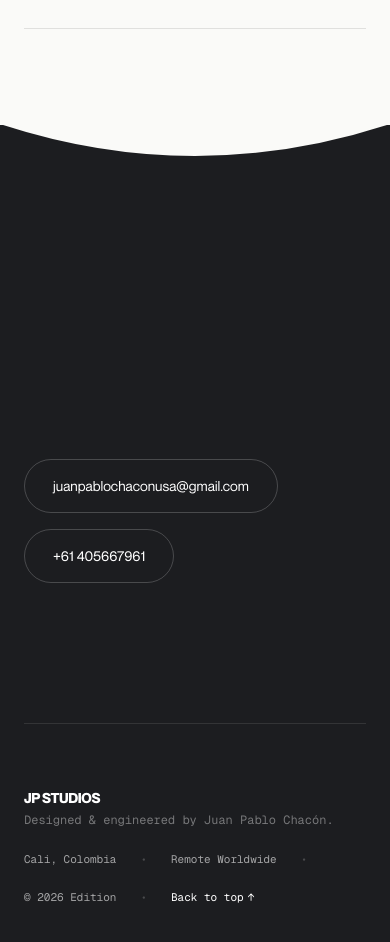
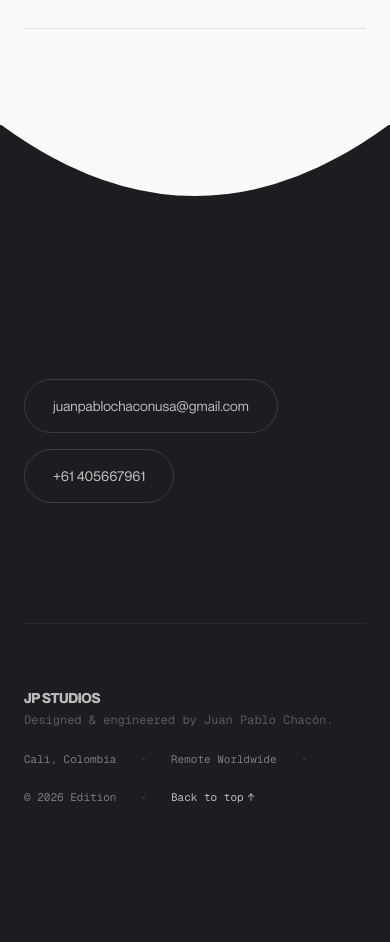
Before and after one commit to Juanpa571/portfolio, a React (Vite) app: page / in a window 390 px wide. Shown: the part 4020-4962 px from the top of the page. Built offline with nearby package versions, Linux system fonts and the light colour scheme.

Commit message:
feat(footer): make entrance horizon curve aggressively deep, monumental, and synced with content parallax

```diff
--- a/src/components/layout/Footer.tsx
+++ b/src/components/layout/Footer.tsx
@@ -10,14 +10,17 @@ gsap.registerPlugin(ScrollTrigger);
 export const Footer: React.FC = () => {
   const sectionRef = useRef<HTMLElement | null>(null);
   const curvePathRef = useRef<SVGPathElement | null>(null);
+  const contentRef = useRef<HTMLDivElement | null>(null);
   const headlineRef = useRef<HTMLDivElement | null>(null);
 
   useEffect(() => {
     if (!sectionRef.current) return;
 
     const ctx = gsap.context(() => {
-      // 1. Dynamic SVG Horizon Morph (Snellenberg-inspired geometric curve)
+      // 1. Monumental SVG Horizon Morph (Aggressive, deep geometric scoop)
       if (curvePathRef.current) {
+        const MAX_CURVE_HEIGHT = 320;
+
         const updateCurve = (h: number) => {
           if (curvePathRef.current) {
             curvePathRef.current.setAttribute(
@@ -31,12 +34,33 @@ export const Footer: React.FC = () => {
           trigger: sectionRef.current,
           start: 'top bottom',
           end: 'top 20%',
-          scrub: 0.5,
+          scrub: 0.8,
           onUpdate: (self) => {
-            const currentH = (1 - self.progress) * 100;
+            // Cubic falloff for dramatic initial tension and snappy flattening
+            const progress = self.progress;
+            const currentH = Math.pow(1 - progress, 1.2) * MAX_CURVE_HEIGHT;
             updateCurve(currentH);
           },
         });
+      }
+
+      // Parallax upward slide of footer content synced with the horizon reveal
+      if (contentRef.current) {
+        gsap.fromTo(
+          contentRef.current,
+          { y: -100, opacity: 0.7 },
+          {
+            y: 0,
+            opacity: 1,
+            ease: 'none',
+            scrollTrigger: {
+              trigger: sectionRef.current,
+              start: 'top bottom',
+              end: 'top 25%',
+              scrub: 0.8,
+            },
+          }
+        );
       }
 
       // 2. Monumental Typography entrance on container lines (clean separation from letter physics)
@@ -70,23 +94,26 @@ export const Footer: React.FC = () => {
       ref={sectionRef}
       className="relative bg-[#1C1D20] text-white min-h-screen flex flex-col justify-between overflow-hidden"
     >
-      {/* Dennis Snellenberg-inspired Morphing Geometric Horizon Curve */}
+      {/* Dennis Snellenberg-inspired Morphing Geometric Horizon Curve (Monumental Scale) */}
       <div className="relative w-full overflow-hidden bg-[#1C1D20] -mt-px pointer-events-none">
         <svg
-          viewBox="0 0 1440 100"
-          className="w-full h-16 sm:h-24 md:h-28 block"
+          viewBox="0 0 1440 320"
+          className="w-full h-36 sm:h-52 md:h-72 lg:h-80 xl:h-96 block overflow-visible"
           preserveAspectRatio="none"
         >
           <path
             ref={curvePathRef}
             fill="#fafaf8"
-            d="M 0 0 L 1440 0 L 1440 0 Q 720 100 0 0 Z"
+            d="M 0 0 L 1440 0 L 1440 0 Q 720 320 0 0 Z"
           />
         </svg>
       </div>
 
       {/* Content Container with generous breathing room below sticky header */}
-      <div className="max-w-[1400px] w-full mx-auto px-6 sm:px-12 lg:px-16 pt-16 sm:pt-24 lg:pt-32 pb-16 flex-1 flex flex-col justify-between relative z-10">
+      <div
+        ref={contentRef}
+        className="max-w-[1400px] w-full mx-auto px-6 sm:px-12 lg:px-16 pt-6 sm:pt-12 lg:pt-16 pb-16 flex-1 flex flex-col justify-between relative z-10 will-change-transform"
+      >
 
           {/* Monumental Headline (Full Width - Zero clipping) */}
           <div className="w-full pb-12 sm:pb-16 lg:pb-20">
```
